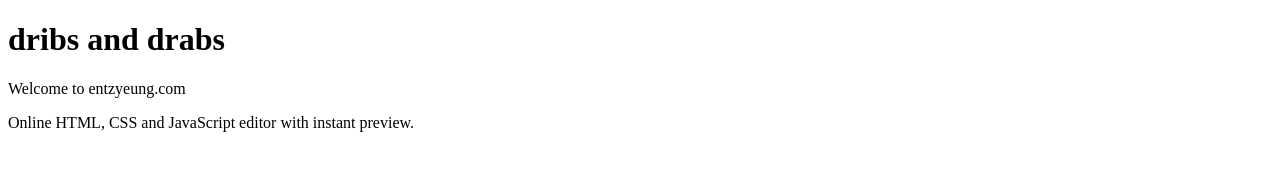
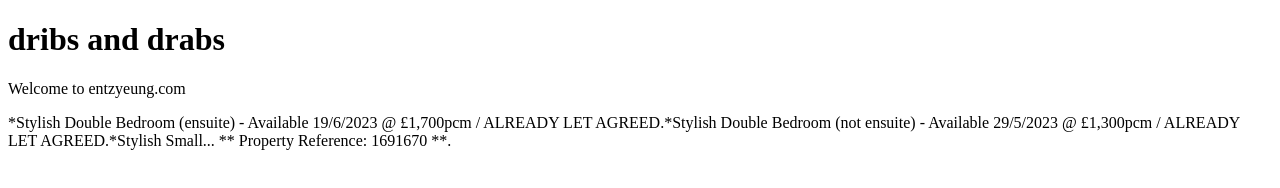
Before and after one commit to yts61/git_test, a plain HTML site: page index.html in a window 1280 px wide. Drawn offline with Linux system fonts and the light colour scheme.

Commit message:
Add landing message. #1

```diff
--- a/index.html
+++ b/index.html
@@ -8,10 +8,10 @@
 </head>
 
 <body>
-  <h1 id="welcome">dribs and drabs</h1>
+  <h1 id="Super Welcome to the entz world">dribs and drabs</h1>
   <p>Welcome to entzyeung.com</p>
-  <p>Online HTML, CSS and JavaScript editor
-  with instant preview.</p>
+  <p>*Stylish Double Bedroom (ensuite) - Available 19/6/2023 @ £1,700pcm / ALREADY LET AGREED.*Stylish Double Bedroom (not ensuite) -
+    Available 29/5/2023 @ £1,300pcm / ALREADY LET AGREED.*Stylish Small... ** Property Reference: 1691670 **.</p>
 </body>
 
 </html>
```
